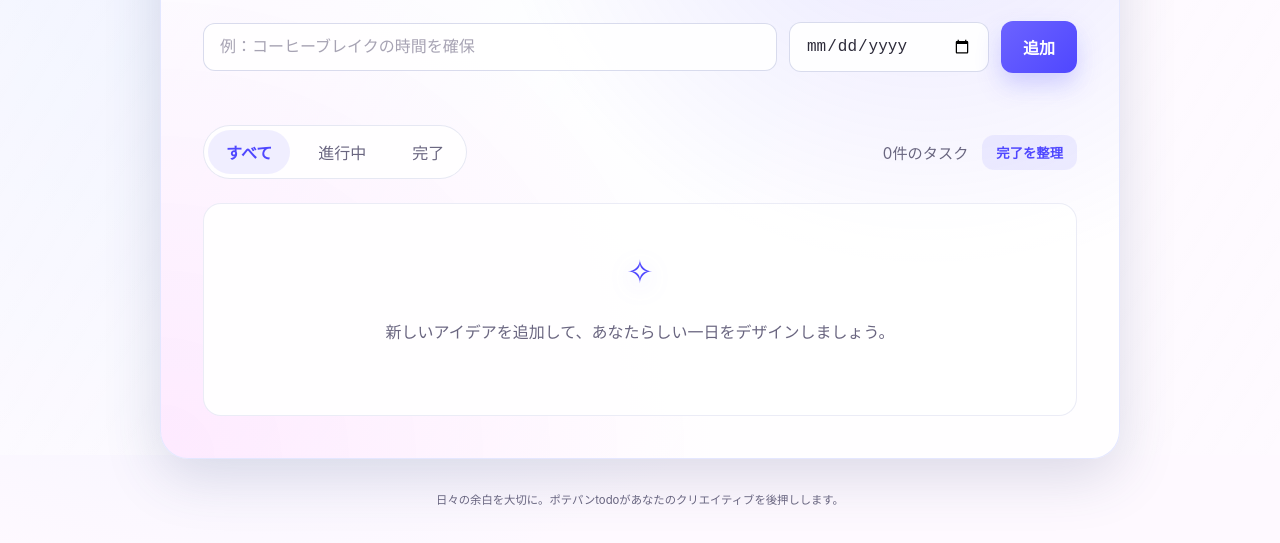
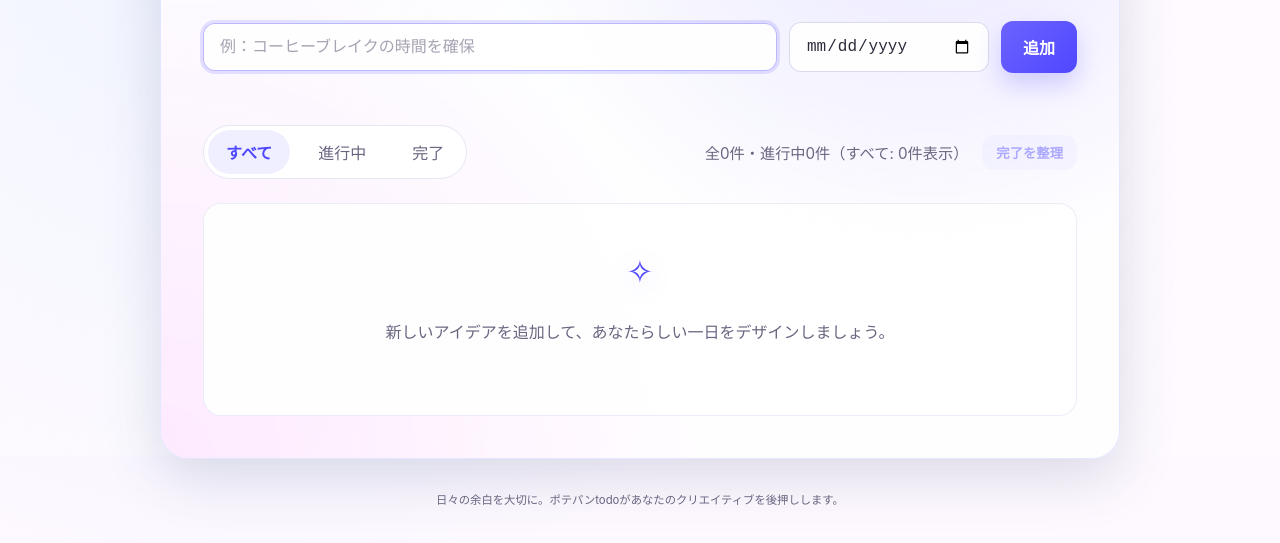
Before and after one commit to potepan/codex_test, a plain HTML site: page index.html in a window 1280 px wide. Shown: the part 345-888 px from the top of the page. Drawn offline with Linux system fonts and the light colour scheme; files that its build step writes are made by us from their sources.

Commit message:
Deploy 2025-09-20T12:47:46.403Z

```diff
--- a/index.html
+++ b/index.html
@@ -8,7 +8,7 @@
       name="description"
       content="洗練されたUIで予定を管理できるシンプルなToDoリスト。日々のタスクをスマートに整理しましょう。"
     />
-    <link rel="stylesheet" href="/my-app/styles.css" />
+    <link rel="stylesheet" href="./styles.css" />
   </head>
   <body>
     <div class="app-shell">
@@ -91,6 +91,6 @@
       </p>
     </noscript>
 
-    <script type="module" src="/my-app/script.js"></script>
+    <script type="module" src="./script.js"></script>
   </body>
 </html>
```
